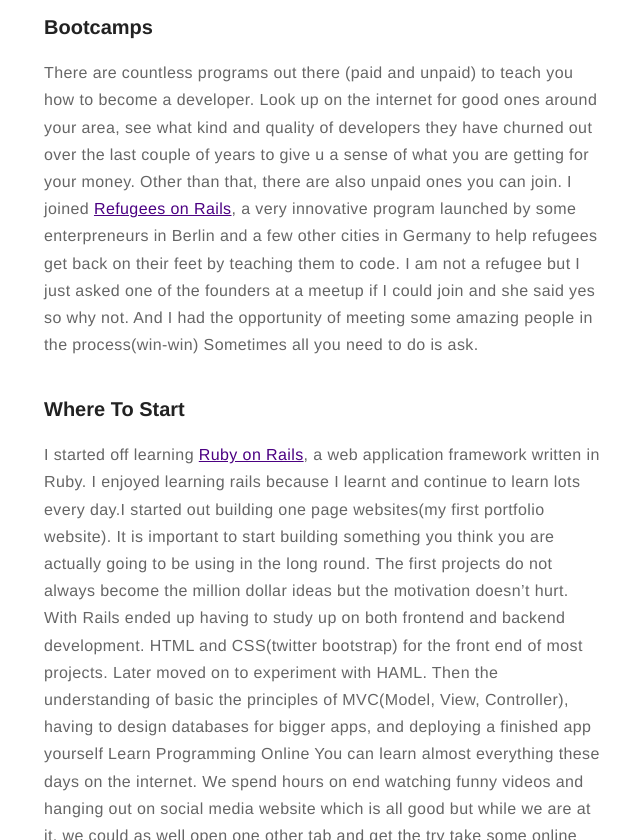
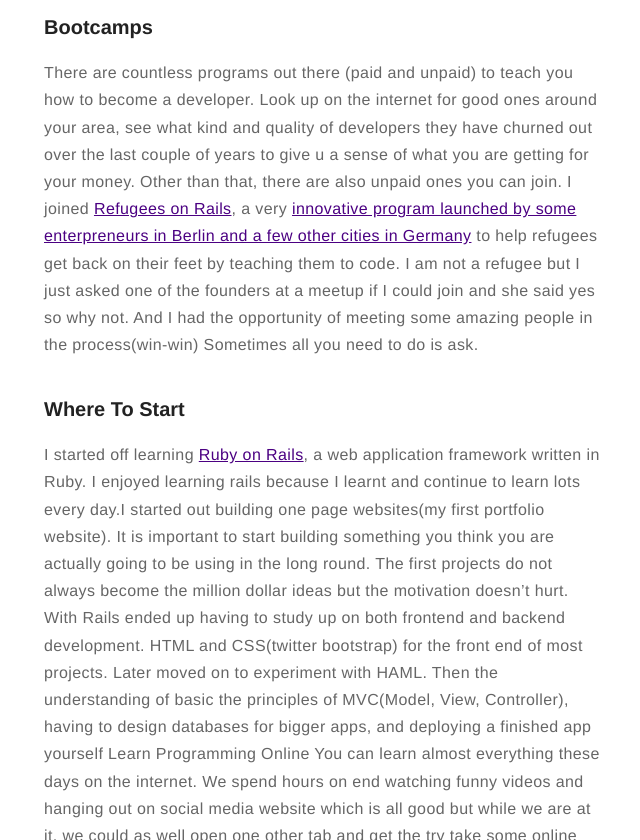
Before and after one commit to BruhKofi/bruhkofi.github.io, a Jekyll site: the page built from _posts/2016-12-19-how-to-become-a-web-developer-from-scratch--learn-programming.markdown, in a window 1280 px wide and 900 px high, scrolled down 1997 px, cut to the strip 60-900 px from the top of the window. Shown: the whole strip, without its empty margins (316-956 px from the left). Built offline with Jekyll 4.4.1, drawn with Linux system fonts in a browser that asks for light colours; comment, search, counter and statistics services are not loaded; part of the change alters nothing that is shown.

```diff
--- a/_posts/2016-12-19-how-to-become-a-web-developer-from-scratch--learn-programming.markdown
+++ b/_posts/2016-12-19-how-to-become-a-web-developer-from-scratch--learn-programming.markdown
@@ -31,7 +31,7 @@ I had decided to become a software developer but didn't know where to start. I w
 
 
 ### Bootcamps
-There are countless programs out there (paid and unpaid)  to teach you how to become a developer. Look up on the internet for good ones around your area, see what kind and quality of developers they have churned out over the last couple of years to give u a sense of what you are getting for your money. Other than that, there are also unpaid ones you can join. I joined [Refugees on Rails](http://refugeesonrails.org){:target="_blank"}, a very innovative program launched by some enterpreneurs in Berlin and a few other cities in Germany to help refugees get back on their feet by teaching them to code. I am not a refugee but I just asked one of the founders at a meetup if I could join and she said yes so why not. And I had the opportunity of meeting some amazing people in the process(win-win) Sometimes all you need to do is ask.
+There are countless programs out there (paid and unpaid)  to teach you how to become a developer. Look up on the internet for good ones around your area, see what kind and quality of developers they have churned out over the last couple of years to give u a sense of what you are getting for your money. Other than that, there are also unpaid ones you can join. I joined [Refugees on Rails](http://refugeesonrails.org){:target="_blank"}, a very [innovative program launched by some enterpreneurs in Berlin and a few other cities in Germany](http://mashable.com/2015/10/14/entrepreneurs-launch-coding-school-for-refugees-in-germany/#s1rDBBgMkEqG){:target="_blank"} to help refugees get back on their feet by teaching them to code. I am not a refugee but I just asked one of the founders at a meetup if I could join and she said yes so why not. And I had the opportunity of meeting some amazing people in the process(win-win) Sometimes all you need to do is ask.
 
 ### Where To Start
 I started off learning [Ruby on Rails](http://rubyonrails.org/){:target="_blank"}, a web application framework written in Ruby. I enjoyed learning rails because I learnt and continue to learn lots every day.I started out building one page websites(my first portfolio website). It is important to start building something you think you are actually going to be using in the long round. The first projects do not always become the million dollar ideas but the motivation doesn't hurt. With Rails ended up having to study up on both frontend and backend development. HTML and CSS(twitter bootstrap) for the front end of most projects. Later moved on to experiment with HAML. Then the understanding of basic the principles of  MVC(Model, View, Controller), having to design databases for bigger apps, and deploying a finished app yourself
```
